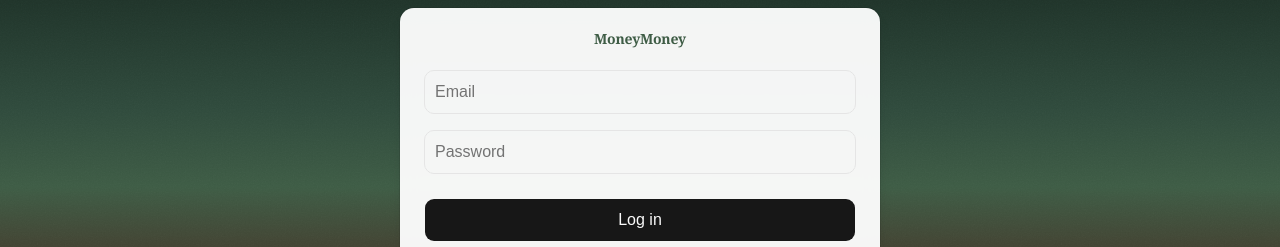
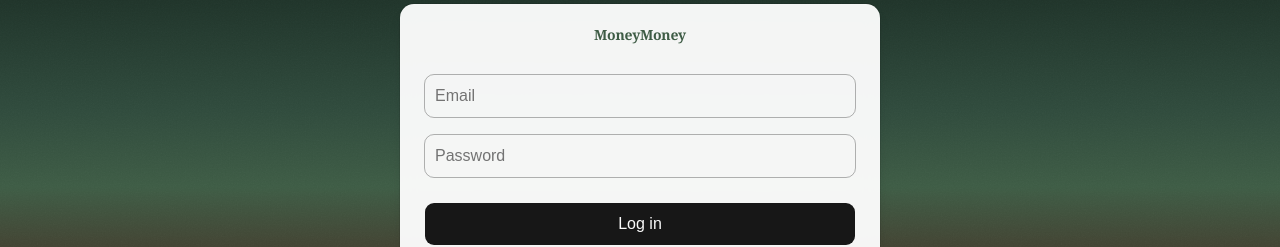
Before and after one commit to sjiyoungan/MoneyMoney, a React (Vite) app: page / in a window 1280 px wide. Shown: the part 245-492 px from the top of the page. Built offline with nearby package versions, Linux system fonts and the light colour scheme; no server answers.

Commit message:
Tighten auth form spacing and darken input borders.
Co-authored-by: Cursor <cursoragent@cursor.com>

```diff
--- a/src/pages/AuthPage.tsx
+++ b/src/pages/AuthPage.tsx
@@ -9,7 +9,8 @@ import { getSupabase, isSupabaseConfigured } from '@/lib/supabase'
 
 type AuthMode = 'sign-in' | 'sign-up'
 
-const fieldClassName = 'h-11 text-base md:text-base'
+const fieldClassName =
+  'h-11 border-foreground/30 text-base md:text-base'
 
 export function AuthPage() {
   const [mode, setMode] = useState<AuthMode>('sign-in')
@@ -93,7 +94,7 @@ export function AuthPage() {
               <MoneyMoneyLogo />
             </div>
 
-            <div className="mt-6 grid w-full gap-4">
+            <div className="mt-8 grid w-full gap-4">
               <Input
                 id="email"
                 type="email"
```
